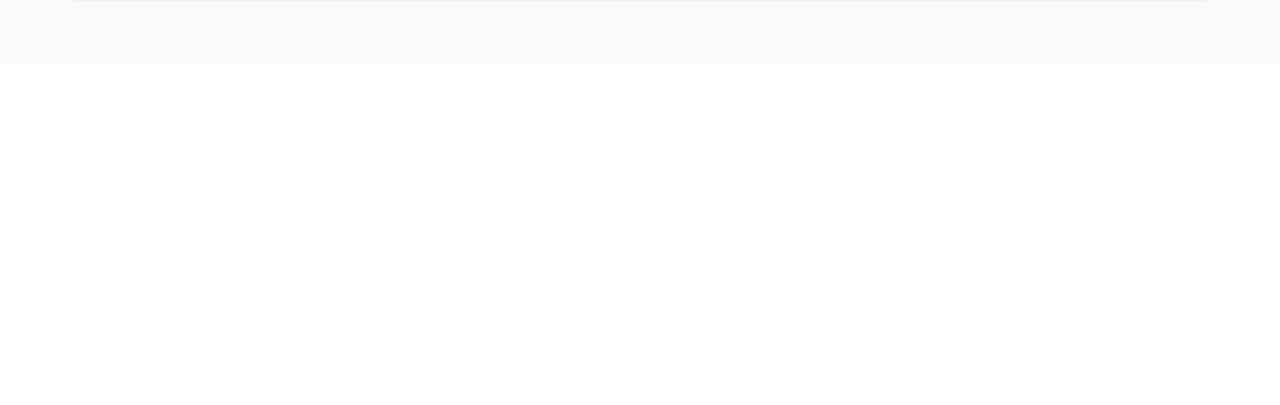
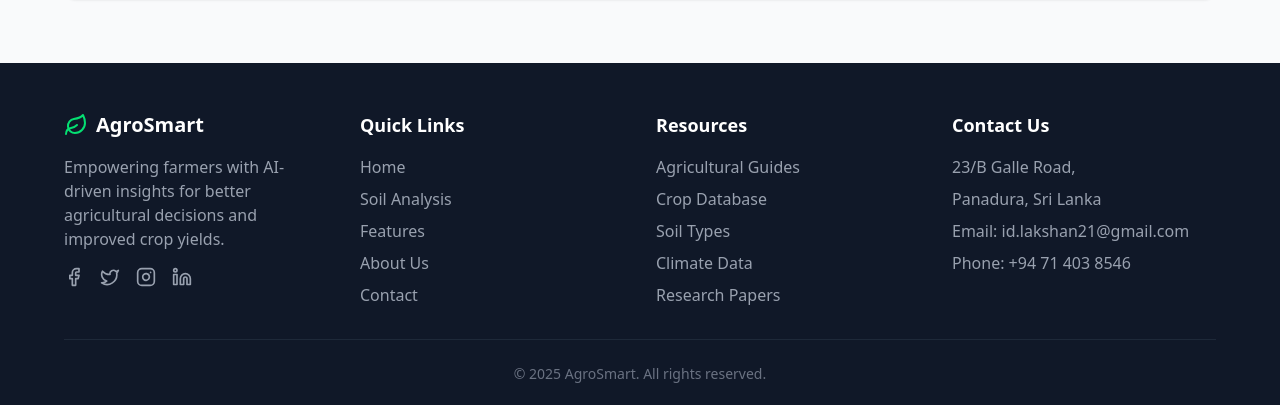
Before and after one commit to idlakshan/AgroSmart-Frontend, a React (Vite) app: page / in a window 1280 px wide. Shown: the part 1705-2110 px from the top of the page. Before the commit the page ends 1768 px from the top, so only its background shows below. Built offline with nearby package versions, Linux system fonts and the light colour scheme.

Commit message:
feat: add footer

```diff
--- a/src/App.jsx
+++ b/src/App.jsx
@@ -1,4 +1,5 @@
 import { FeatureSection } from './components/FeatureSection'
+import { Footer } from './components/Footer'
 import { Hero } from './components/Hero'
 import LearnMoreSeaction from './components/LearnMoreSection'
 import { Navbar } from './components/Navbar'
@@ -12,6 +13,7 @@ function App() {
       <Hero/>
       <FeatureSection/>
       <LearnMoreSeaction/>
+      <Footer/>
     </div>
   )
 }
--- /dev/null
+++ b/src/components/Footer.jsx
@@ -0,0 +1,107 @@
+import { LeafIcon, FacebookIcon, TwitterIcon, InstagramIcon, LinkedinIcon } from 'lucide-react';
+export const Footer = () => {
+  return <footer className="bg-gray-900 text-white pt-12 pb-6 px-4 md:px-8">
+      <div className="max-w-6xl mx-auto">
+        <div className="grid grid-cols-1 md:grid-cols-2 lg:grid-cols-4 gap-8 mb-8">
+          <div>
+            <div className="flex items-center space-x-2 mb-4">
+              <LeafIcon className="h-6 w-6 text-green-400" />
+              <span className="font-bold text-xl">AgroSmart</span>
+            </div>
+            <p className="text-gray-400 mb-4">
+              Empowering farmers with AI-driven insights for better agricultural
+              decisions and improved crop yields.
+            </p>
+            <div className="flex space-x-4">
+              <a href="#" className="text-gray-400 hover:text-white transition-colors">
+                <FacebookIcon className="h-5 w-5" />
+              </a>
+              <a href="#" className="text-gray-400 hover:text-white transition-colors">
+                <TwitterIcon className="h-5 w-5" />
+              </a>
+              <a href="#" className="text-gray-400 hover:text-white transition-colors">
+                <InstagramIcon className="h-5 w-5" />
+              </a>
+              <a href="#" className="text-gray-400 hover:text-white transition-colors">
+                <LinkedinIcon className="h-5 w-5" />
+              </a>
+            </div>
+          </div>
+          <div>
+            <h3 className="font-semibold text-lg mb-4">Quick Links</h3>
+            <ul className="space-y-2">
+              <li>
+                <a href="#" className="text-gray-400 hover:text-white transition-colors">
+                  Home
+                </a>
+              </li>
+              <li>
+                <a href="#soil-analysis" className="text-gray-400 hover:text-white transition-colors">
+                  Soil Analysis
+                </a>
+              </li>
+              <li>
+                <a href="#features" className="text-gray-400 hover:text-white transition-colors">
+                  Features
+                </a>
+              </li>
+              <li>
+                <a href="#" className="text-gray-400 hover:text-white transition-colors">
+                  About Us
+                </a>
+              </li>
+              <li>
+                <a href="#" className="text-gray-400 hover:text-white transition-colors">
+                  Contact
+                </a>
+              </li>
+            </ul>
+          </div>
+          <div>
+            <h3 className="font-semibold text-lg mb-4">Resources</h3>
+            <ul className="space-y-2">
+              <li>
+                <a href="#" className="text-gray-400 hover:text-white transition-colors">
+                  Agricultural Guides
+                </a>
+              </li>
+              <li>
+                <a href="#" className="text-gray-400 hover:text-white transition-colors">
+                  Crop Database
+                </a>
+              </li>
+              <li>
+                <a href="#" className="text-gray-400 hover:text-white transition-colors">
+                  Soil Types
+                </a>
+              </li>
+              <li>
+                <a href="#" className="text-gray-400 hover:text-white transition-colors">
+                  Climate Data
+                </a>
+              </li>
+              <li>
+                <a href="#" className="text-gray-400 hover:text-white transition-colors">
+                  Research Papers
+                </a>
+              </li>
+            </ul>
+          </div>
+          <div>
+            <h3 className="font-semibold text-lg mb-4">Contact Us</h3>
+            <address className="not-italic text-gray-400">
+              <p className="mb-2">23/B Galle Road,</p>
+              <p className="mb-2">Panadura, Sri Lanka</p>
+              <p className="mb-2">Email: id.lakshan21@gmail.com</p>
+              <p>Phone: +94 71 403 8546</p>
+            </address>
+          </div>
+        </div>
+        <div className="border-t border-gray-800 pt-6 text-center text-gray-500 text-sm">
+          <p>
+            &copy; {new Date().getFullYear()} AgroSmart. All rights reserved.
+          </p>
+        </div>
+      </div>
+    </footer>;
+};
```
